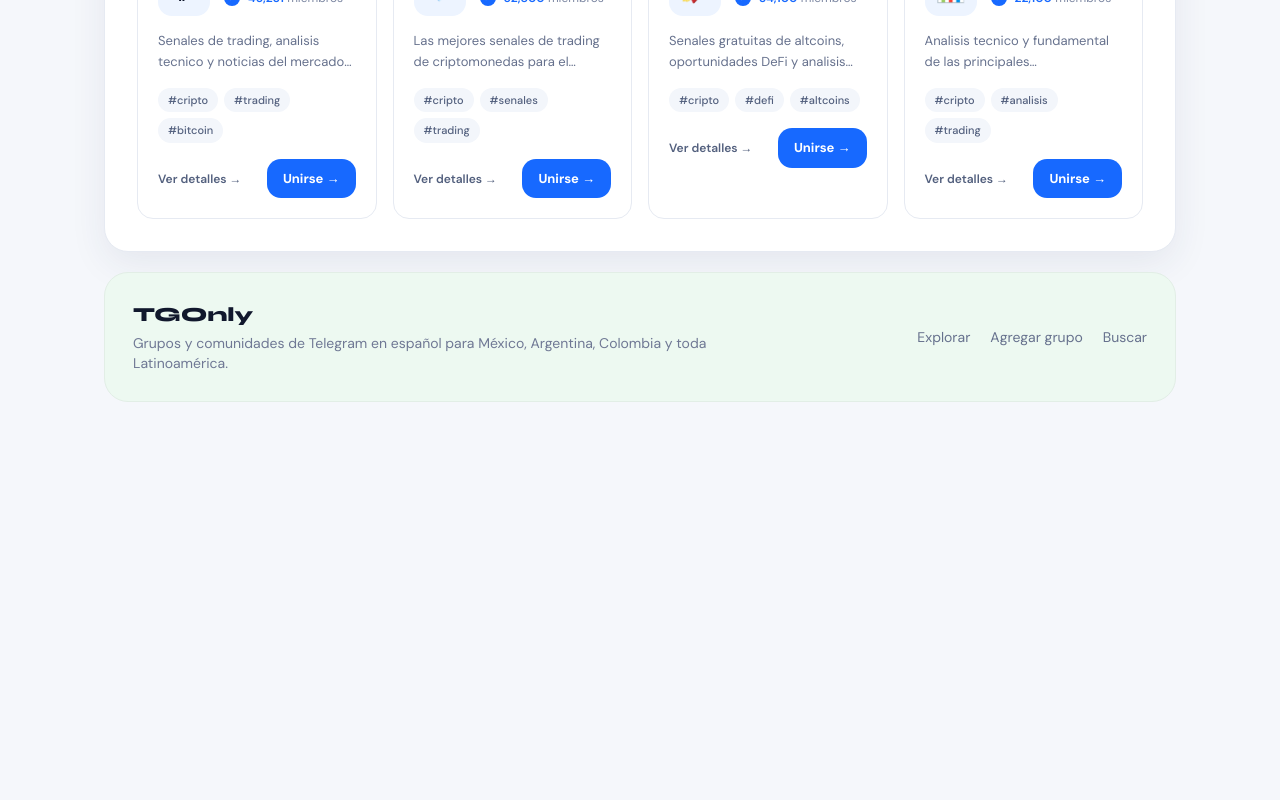
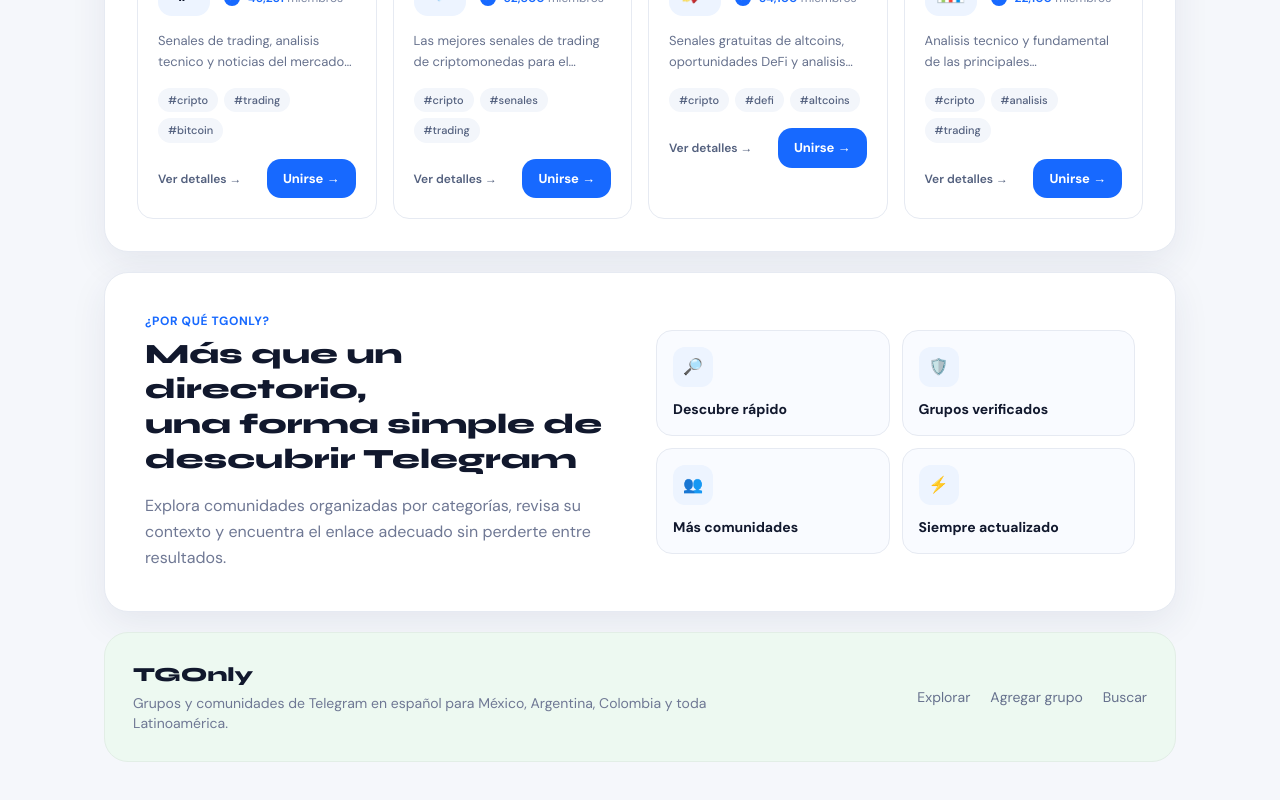
Before and after one commit to gaelnav1/tgonly, a Next.js app: page / in a window 1280 px wide. Shown: the part 1717-2517 px from the top of the page. Before the commit the page ends 2159 px from the top, so only its background shows below. Built offline with nearby package versions, Linux system fonts and the light colour scheme; no server answers; the database is empty.

Commit message:
UX: restore Why TGOnly card on homepage

```diff
--- a/app/page.tsx
+++ b/app/page.tsx
@@ -179,6 +179,25 @@
             </div>
           </section>
 
+
+          <section className="tg-surface p-7 sm:p-10 mb-5 grid md:grid-cols-2 gap-8 items-center">
+            <div>
+              <p className="text-xs font-bold text-[#1769ff] uppercase tracking-wider mb-2">¿Por qué TGOnly?</p>
+              <h2 className="font-syne font-extrabold text-[28px] leading-tight mb-4">Más que un directorio,<br/>una forma simple de descubrir Telegram</h2>
+              <p className="text-[#6f7894] leading-relaxed">
+                Explora comunidades organizadas por categorías, revisa su contexto y encuentra el enlace adecuado sin perderte entre resultados.
+              </p>
+            </div>
+            <div className="grid grid-cols-2 gap-3">
+              {[['🔎','Descubre rápido'],['🛡️','Grupos verificados'],['👥','Más comunidades'],['⚡','Siempre actualizado']].map(([i,t])=>(
+                <div key={t} className="rounded-2xl border border-[#e6eaf2] p-4 bg-[#f9fbff]">
+                  <div className="w-10 h-10 rounded-xl bg-[#edf4ff] flex items-center justify-center mb-3">{i}</div>
+                  <p className="font-bold text-sm">{t}</p>
+                </div>
+              ))}
+            </div>
+          </section>
+
           <section className="rounded-3xl border border-[#e2eee6] bg-[#edf9f1] p-6 sm:p-7 flex flex-col md:flex-row gap-6 md:items-center md:justify-between">
             <div>
               <div className="font-syne font-extrabold text-xl">TGOnly</div>
```
